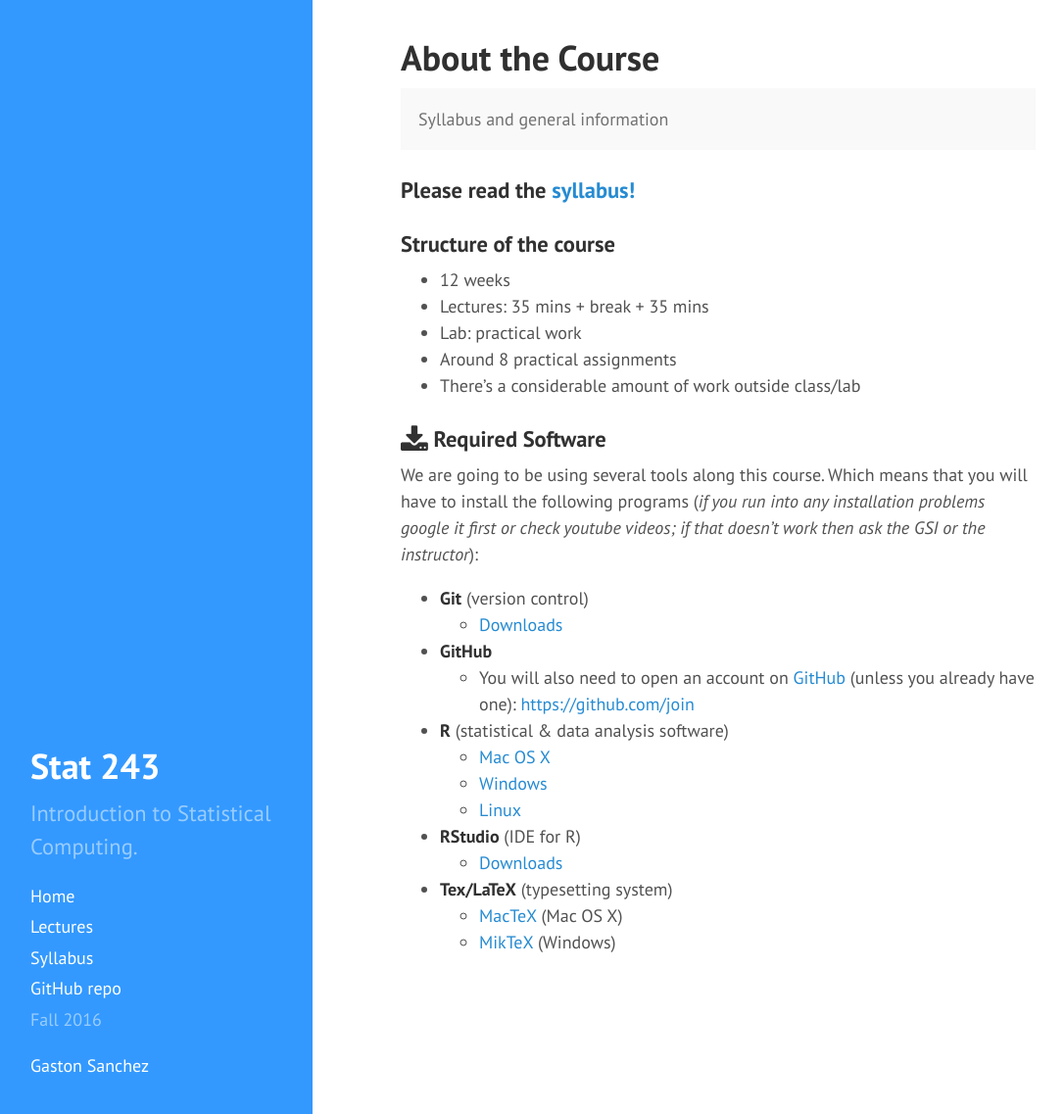
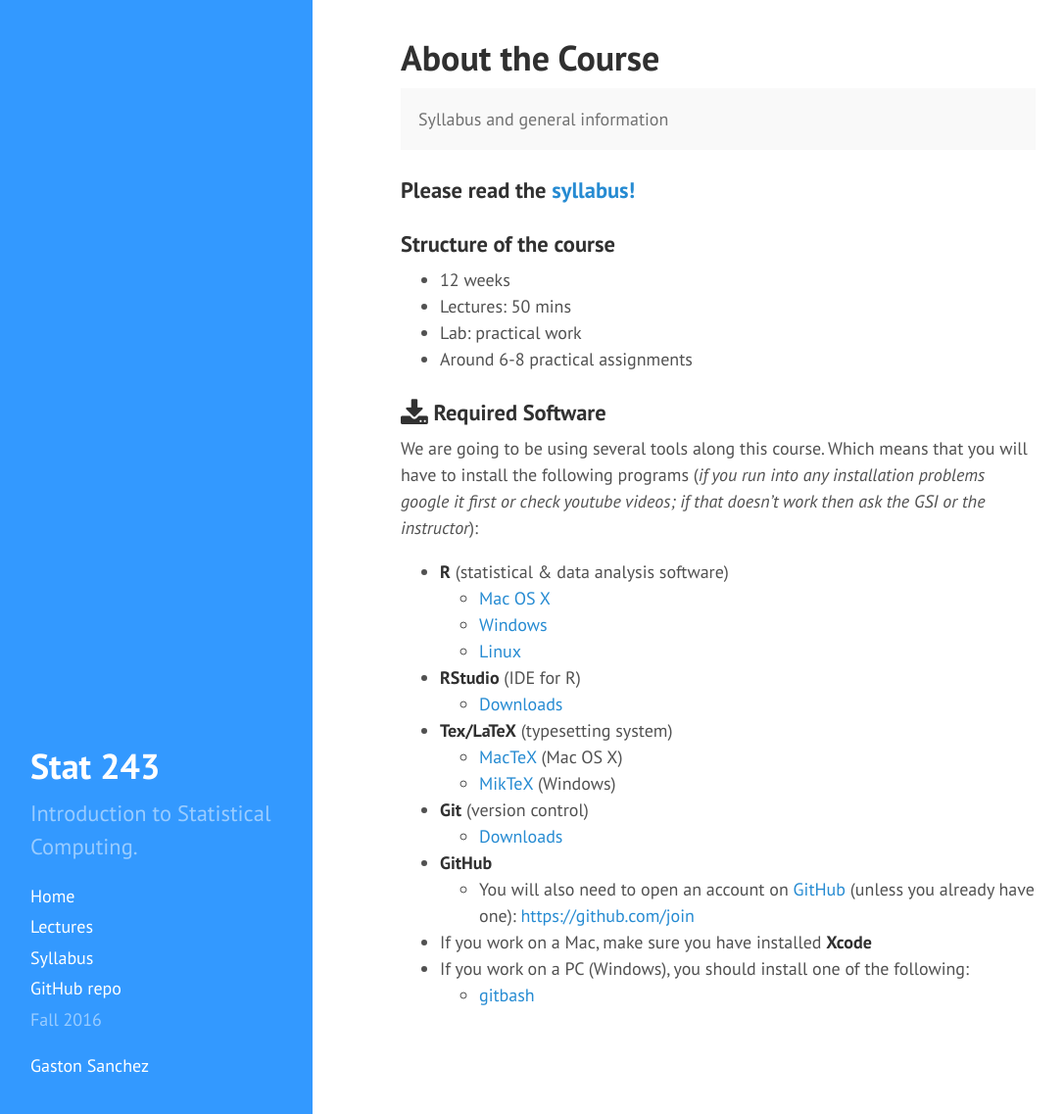
Before and after one commit to gastonstat/stat243-relic, a Jekyll site: the page built from lectures/00-about-course.md, in a window 1280 px wide and 1137 px high. Shown: the whole window at 98% size, without its empty margins (5-1091 px from the left). Built offline with Jekyll 4.4.1, drawn with Linux system fonts in a browser that asks for light colours; nearby versions of some CDN libraries.

Commit message:
lectures: update required software in 00-about-course

```diff
--- a/lectures/00-about-course.md
+++ b/lectures/00-about-course.md
@@ -15,10 +15,9 @@ title: "About the Course"
 ### Structure of the course
 
 - 12 weeks
-- Lectures: 35 mins + break + 35 mins
+- Lectures: 50 mins
 - Lab: practical work
-- Around 8 practical assignments
-- There's a considerable amount of work outside class/lab
+- Around 6-8 practical assignments
 
 
 <h3>
@@ -41,3 +36,10 @@ We are going to be using several tools along this course. Which means that you w
 - __Tex/LaTeX__ (typesetting system)
 	- [MacTeX](https://tug.org/mactex/) (Mac OS X)
 	- [MikTeX](http://miktex.org/download) (Windows)
+- __Git__ (version control)
+	- [Downloads](https://git-scm.com/downloads)
+- __GitHub__
+	- You will also need to open an account on [GitHub](https://github.com/) (unless you already have one): [https://github.com/join](https://github.com/join)
+- If you work on a Mac, make sure you have installed __Xcode__
+- If you work on a PC (Windows), you should install one of the following:
+	+ [gitbash](https://openhatch.org/missions/windows-setup/install-git-bash)
```
Also changed, not shown: other parts of lectures/00-about-course.md (+0 -4 lines).
